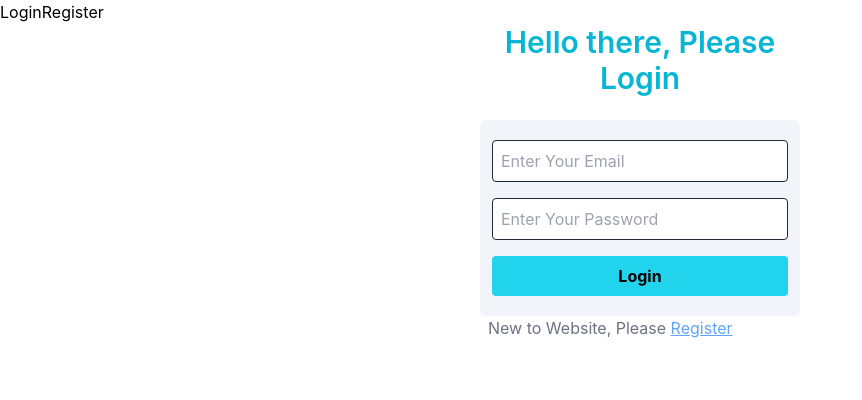
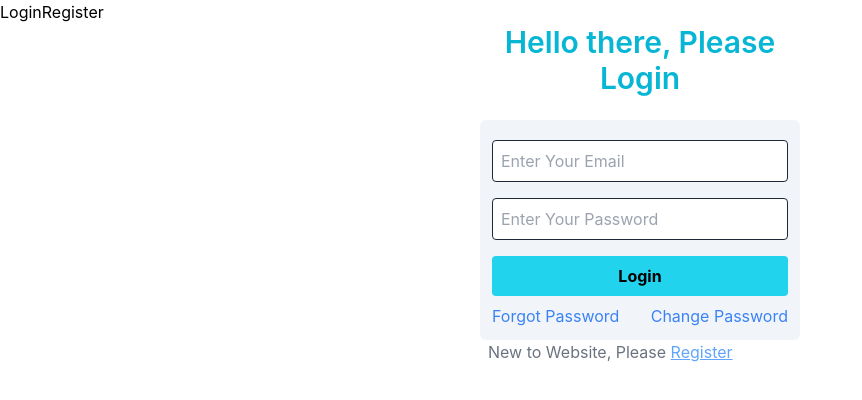
Before and after one commit to Tanvir1407/email-password-auth, a React (Create React App) app: page /login in a window 1280 px wide. Shown: the top 400 px of the page, without its empty margins (0-862 px from the left). Built offline with nearby package versions, Linux system fonts and the light colour scheme.

Commit message:
add rest password system

```diff
--- a/src/components/Register.js
+++ b/src/components/Register.js
@@ -1,4 +1,4 @@
-import { getAuth, signInWithEmailAndPassword } from 'firebase/auth';
+import { getAuth, sendPasswordResetEmail, signInWithEmailAndPassword } from 'firebase/auth';
 import React, { useState } from 'react';
 import { Link } from 'react-router-dom';
 import app from '../Firebase/firebase.init';
@@ -25,6 +25,17 @@ const Register = () => {
             setSuccess(false)
         },3000)
     }
+    const handleForgetPassword = () => {
+        const Email = prompt("To Send reset password link, Enter Email: ");
+        console.log(Email)
+        sendPasswordResetEmail(auth, Email)
+            .then(result => {
+                console.log(result);
+            })
+            .catch(err => {
+                console.log(err.message)
+        })
+    }
     return (
         <div className='mx-auto w-80'>
             <h1 className='text-center mb-6 text-3xl font-semibold text-cyan-500'>Hello there, Please Login</h1>
@@ -32,6 +43,10 @@ const Register = () => {
                 <input name="email" className='border w-full border-gray-800 p-2 my-2 rounded' placeholder='Enter Your Email' type="email" /> <br />
                 <input name="password" className='border w-full border-gray-800 p-2 my-2 rounded' placeholder='Enter Your Password' type="password" /><br />
                 <button className='my-2 px-10 py-2 w-full font-bold rounded bg-cyan-400 hover:bg-cyan-500 duration-500' type="submit">Login</button>
+                <div className='flex justify-between'>
+                    <p onClick={handleForgetPassword} className='text-blue-500 cursor-pointer'>Forgot Password</p>
+                    <p className='text-blue-500 cursor-pointer'>Change Password</p>
+                </div>
             </form>
             <p className='mx-2 text-gray-500'>New to Website, Please <Link className=' underline text-blue-400' to="/register">Register </Link></p>
         </div>
```
